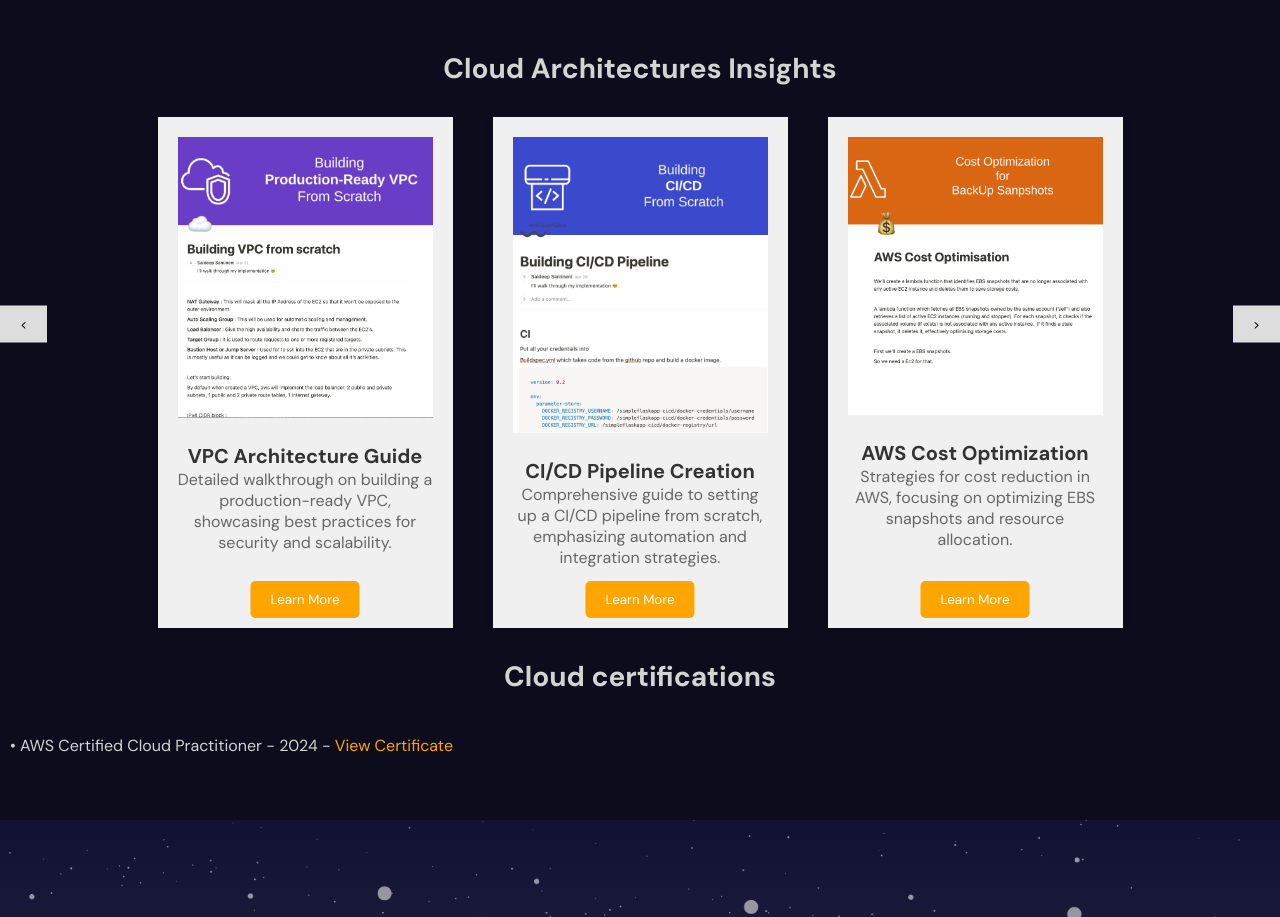
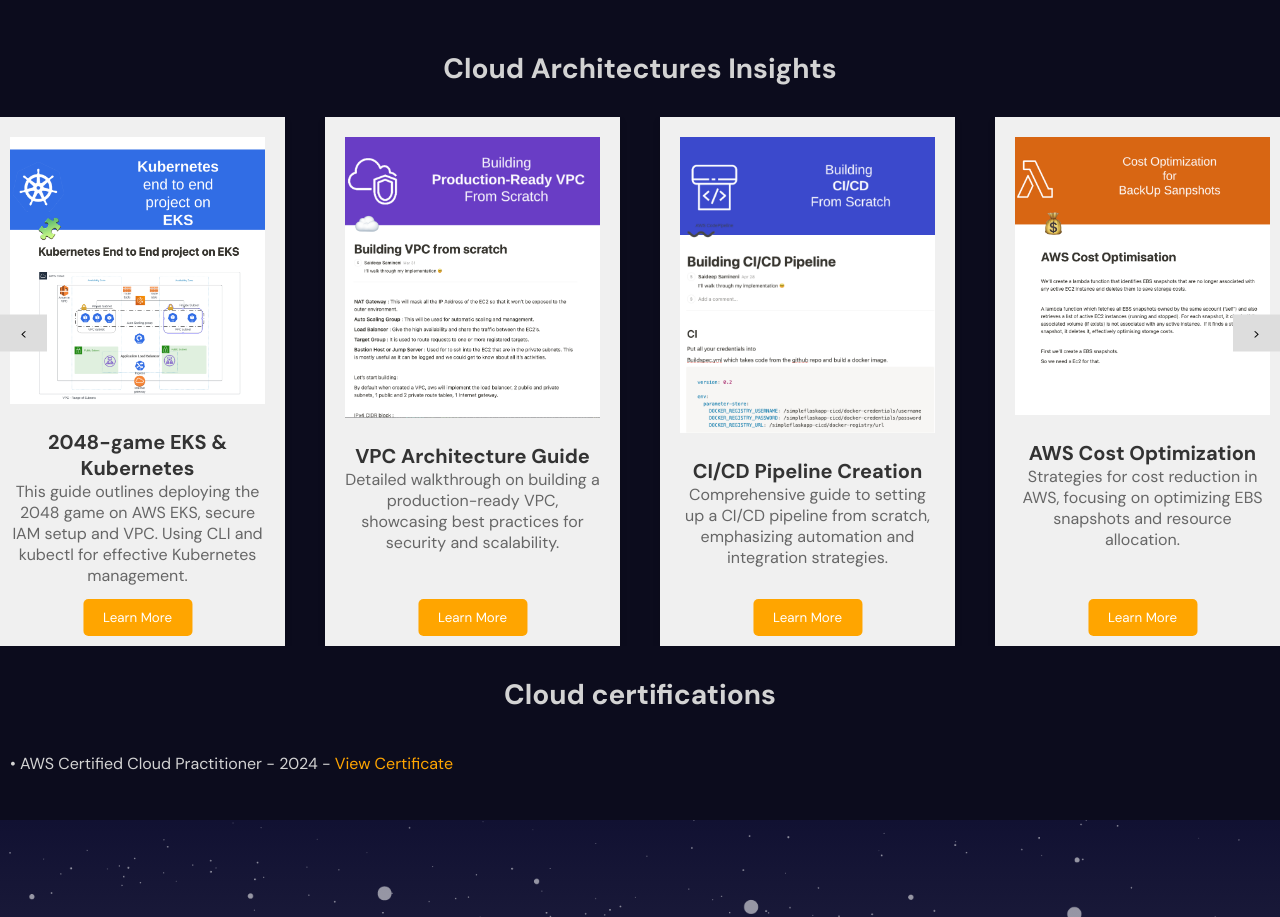
Before and after one commit to saideep2000/portfolio, a React (Vite) app: page / in a window 1280 px wide. Shown: the part 2380-3297 px from the top of the page. Built offline with nearby package versions, Linux system fonts and the light colour scheme.

Commit message:
done adding 2048 game

```diff
--- a/src/components/cloudprojects/Cloud.jsx
+++ b/src/components/cloudprojects/Cloud.jsx
@@ -14,6 +14,13 @@
     };
 
     const cards = [
+        {
+            title: "2048-game EKS & Kubernetes",
+            description: "This guide outlines deploying the 2048 game on AWS EKS, secure IAM setup and VPC. Using CLI and kubectl for effective Kubernetes management.",
+            info: "Learn More",
+            img: "/cloud/2048-eks-kubernetes.png",
+            link: "https://saideepsamineni.notion.site/Kubernetes-End-to-End-project-on-EKS-aa16e3fa69944f74b3732689127c5d8d"
+        },
         {
             title: "VPC Architecture Guide",
             description: "Detailed walkthrough on building a production-ready VPC, showcasing best practices for security and scalability.",
@@ -35,6 +42,7 @@
             img: "/cloud/aws-cost-optimization.png",
             link: "https://saideepsamineni.notion.site/AWS-Cost-Optimisation-7fecb31aa0ba4454b63f33625211ceec?pvs=4"
         },
+
     ];
 
     const certification = {
```
Also changed, not shown: public/cloud/2048-eks-kubernetes.png (added).
